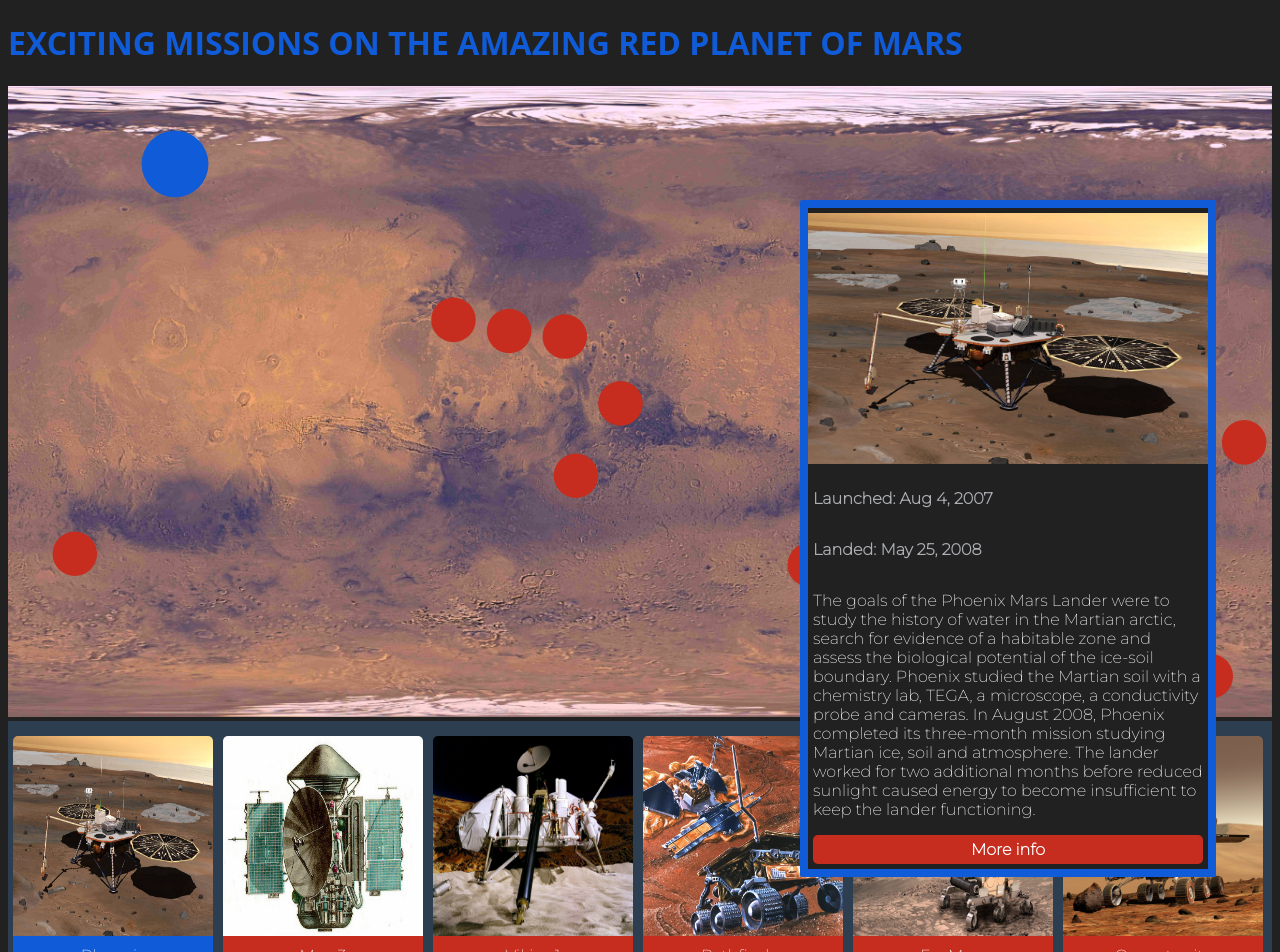
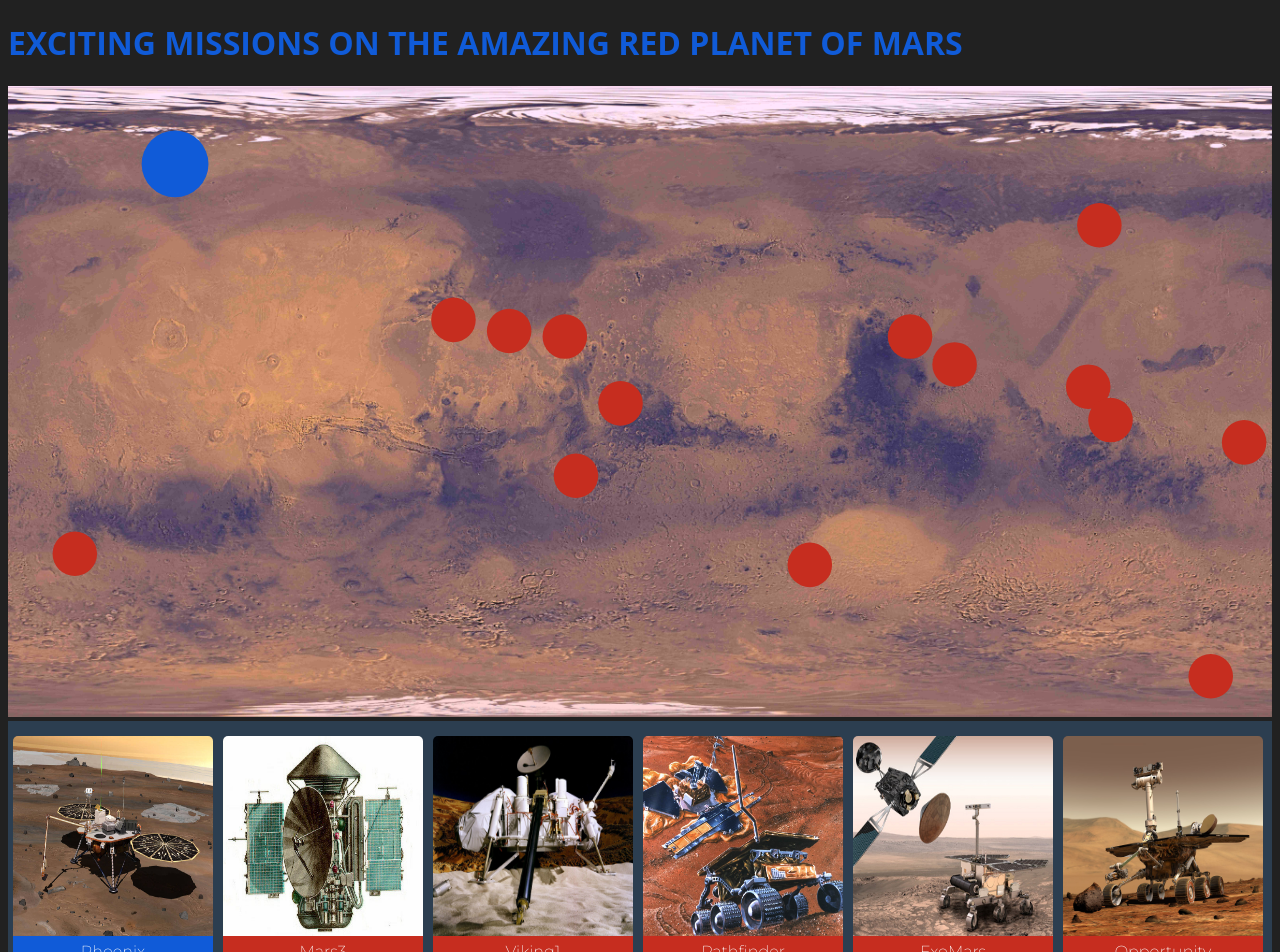
Before and after one commit to techsmithsuk/mars-rover, a React (Create React App) app: page /missions in a window 1280 px wide. Shown: the top 952 px of the page. Built offline with nearby package versions, Linux system fonts and the light colour scheme.

Commit message:
added popup functionality to map and desktop responsive design

```diff
--- a/src/Home.tsx
+++ b/src/Home.tsx
@@ -2,7 +2,6 @@ import React from 'react';
 import './home.scss';
 
 export function HomePage() {
-
 
     return (
         <div className="homePage">
--- a/src/components/missions-page/MissionDescription.scss
+++ b/src/components/missions-page/MissionDescription.scss
@@ -3,14 +3,13 @@
 
 
 .MissionDescription {
-  margin-top: $standard-margin;
   color: $color-foreground;
   .mission-image{
     width: 100%;
   }
 
   .launch {
-   color: $color-secondary;
+    color: $color-secondary;
     font-weight: bold;
   }
 
@@ -43,12 +42,12 @@
   border-radius: 2px;
 
   display: inline;
-  width: 400px;
+  width: 420px;
   position: absolute;
   top: 200px;
 }
 
-@media (min-width: 1200px) {
+@media (min-width: 1400px) {
 .left {
   @include popUpStyles();
   left: 5%;
@@ -58,4 +57,10 @@
   @include popUpStyles();
   right: 5%;
 }
+
+.invisible {
+  display: none
 }
+
+
+}
--- a/src/components/missions-page/MissionPage.tsx
+++ b/src/components/missions-page/MissionPage.tsx
@@ -2,9 +2,6 @@ import React, {useState} from 'react'
 import {MissionMap} from './MissionMap'
 import {MissionScrollBar} from './MissionScrollBar'
 import {MissionDescription} from './MissionDescription';
-
-
-
 
 export interface Mission {
     name: string,
@@ -16,7 +13,6 @@ export interface Mission {
     moreInfoUrl: string,
     description: string,
 }
-
 
 export const landingList: Mission[] = [{
     name: "Phoenix",
@@ -64,7 +60,7 @@ export const landingList: Mission[] = [{
         launched: "Dec 04, 1996",
         landed: "Jul 4, 1997",
         moreInfoUrl: "https://www.nasa.gov/mission_pages/mars-pathfinder",
-        description: "Mars Pathfinder was designed to be a demonstration of the technology necessary to deliver a lander and a free-ranging robotic rover to the surface of Mars in a cost-effective and efficient manner. The lander, formally named the Carl Sagan Memorial Station following its successful touchdown, and the rover, named Sojourner after American civil rights crusader Sojourner Truth, both outlived their design lives — the lander by nearly three times, and the rover by 12 times. Mars Pathfinder returned 2.3 billion bits of information, including more than 16,500 images from the lander and 550 images from the rover, as well as more than 15 chemical analyses of rocks and soil and extensive data on winds and other weather factors."
+        description: "Mars Pathfinder was designed to be a demonstration of the technology necessary to deliver a lander and a free-ranging robotic rover to the surface of Mars in a cost-effective and efficient manner. The lander, formally named the Carl Sagan Memorial Station following its successful touchdown, and the rover, named Sojourner after American civil rights crusader Sojourner Truth."
     },
     {
         name: "ExoMars", x: "500", y: "225",
@@ -84,7 +80,7 @@ export const landingList: Mission[] = [{
         moreInfoUrl: "https://www.nasa.gov/mission_pages/mer/index.html",
         description: "Primary among the mission's scientific goals is to search for and characterize a wide range of rocks and soils that hold clues to past water activity on Mars. The spacecraft are targeted to sites on opposite sides of Mars that appear to have been affected by liquid water in the past. The landing sites are at Gusev Crater, a possible former lake in a giant impact crater, and Meridiani Planum, where mineral deposits (hematite) suggest Mars had a wet past.\n" +
             "\n" +
-            "After the airbag-protected landing craft settled onto the surface and opened, the rovers rolled out to take panoramic images. These images give scientists the information they need to select promising geological targets that tell part of the story of water in Mars' past. Then, the rovers drive to those locations to perform on-site scientific investigations."
+            "After the airbag-protected landing craft settled onto the surface and opened, the rovers rolled out to take panoramic images."
     },
     {
         name: "Mars6",
@@ -126,7 +122,7 @@ export const landingList: Mission[] = [{
             "\n" +
             "The spacecraft was successfully deployed from the Mars Express on 19 December 2003 and was scheduled to land on the surface of Mars on 25 December; however, no contact was received at the expected time of landing on Mars. ESA declared the mission lost in February 2004, after numerous attempts to contact the spacecraft were made.[4]\n" +
             "\n" +
-            "The Beagle 2's fate remained a mystery until January 2015 when it was located on the surface of Mars in a series of images from NASA's Mars Reconnaissance Orbiter HiRISE camera.[5][6] The images suggest that it landed safely, but two of the spacecraft's four solar panels failed to deploy, blocking the spacecraft's communications antenna."
+            "The Beagle 2's fate remained a mystery until January 2015 when it was located on the surface of Mars in a series of images from NASA's Mars Reconnaissance Orbiter HiRISE camera."
     },
     {
         name: "Viking2",
@@ -166,7 +162,7 @@ export const landingList: Mission[] = [{
         moreInfoUrl: "https://www.nasa.gov/mission_pages/mer/index.html",
         description: "Primary among the mission's scientific goals is to search for and characterize a wide range of rocks and soils that hold clues to past water activity on Mars. The spacecraft are targeted to sites on opposite sides of Mars that appear to have been affected by liquid water in the past. The landing sites are at Gusev Crater, a possible former lake in a giant impact crater, and Meridiani Planum, where mineral deposits (hematite) suggest Mars had a wet past.\n" +
             "\n" +
-            "After the airbag-protected landing craft settled onto the surface and opened, the rovers rolled out to take panoramic images. These images give scientists the information they need to select promising geological targets that tell part of the story of water in Mars' past. Then, the rovers drive to those locations to perform on-site scientific investigations."
+            "After the airbag-protected landing craft settled onto the surface and opened, the rovers rolled out to take panoramic images. Then, the rovers drive to those locations to perform on-site scientific investigations."
     },
     {
         name: "MarsPolarLander",
@@ -183,13 +179,15 @@ function getMission(name: string): Mission | undefined {
     return landingList.find(mission => mission.name === name);
 }
 
-function getClassName(selectedId: string) {
+function getClassName(selectedId: string, popUpStatus: boolean) {
+
+    if (!popUpStatus) {
+        return "invisible";
+    }
 
     const mission = getMission(selectedId);
 
     if (mission) {
-
-        console.log(mission.x);
 
         if (Number(mission.x) < 551){
             return "right";
@@ -203,16 +201,23 @@ function getClassName(selectedId: string) {
 }
 
 
+
+
 export function MissionPage() {
     const [selectedId, setSelectedId] = useState("Phoenix");
+    const [showPopUp, setShowPopUp] = useState(true);
+
+    function changeSelectedId(id: string){
+        setSelectedId(id);
+        setShowPopUp(true);
+    }
 
     return (
         <div>
             <h1>EXCITING MISSIONS ON THE AMAZING RED PLANET OF MARS </h1>
-            <MissionMap setSelectedId={setSelectedId} selectedId={selectedId}/>
-            <MissionScrollBar selectMissionCard={setSelectedId} selectedCard={selectedId}/>
-            <div className={getClassName(selectedId)}><MissionDescription mission={getMission(selectedId)}/></div>
-
+            <MissionMap setSelectedId={changeSelectedId} selectedId={selectedId}/>
+            <MissionScrollBar selectMissionCard={changeSelectedId} selectedCard={selectedId}/>
+            <div className={getClassName(selectedId, showPopUp)} onClick={() => setShowPopUp(false)}> <MissionDescription mission={getMission(selectedId)}/></div>
         </div>
     )
 }
--- a/src/components/missions-page/MissionScrollBar.scss
+++ b/src/components/missions-page/MissionScrollBar.scss
@@ -7,7 +7,6 @@
         display: flex;
         background-color: #2c3e50;
         min-width: 100%;
-        min-height: auto;
         overflow-x: auto;
         padding: ($standard-margin * 2) 0;
         img {
@@ -16,9 +15,8 @@
         @media (min-width: 768px) {
             overflow-x: auto;
             justify-content: left;
-            height: 250px;
             img {
-                display: inline;
+                display: block;
                 height: 200px;
                 width: 200px;
             }
--- a/src/components/missions-page/MissionScrollBar.tsx
+++ b/src/components/missions-page/MissionScrollBar.tsx
@@ -26,9 +26,6 @@ export function MissionScrollBar(props: MissionScrollProps) {
             <div className="scrollbar">
                 {landingList.map(landingSight =>
                     <div className="card" onClick={() => handleClick(landingSight.name)}>
-
-
-
                         <img src={landingSight.imageSrc}/>
                         <p className={getClassName(landingSight.name)}>
                             {landingSight.name}
```
